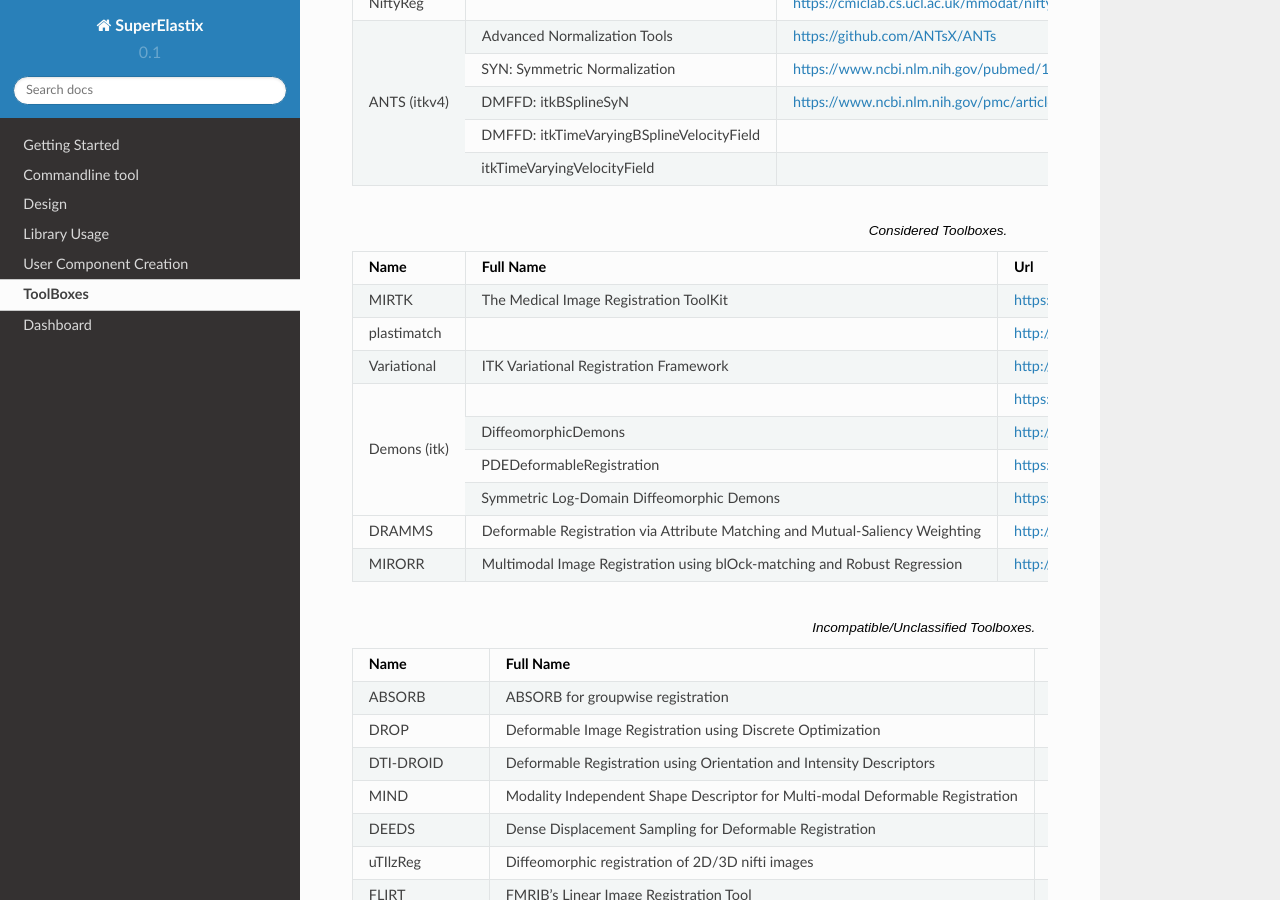
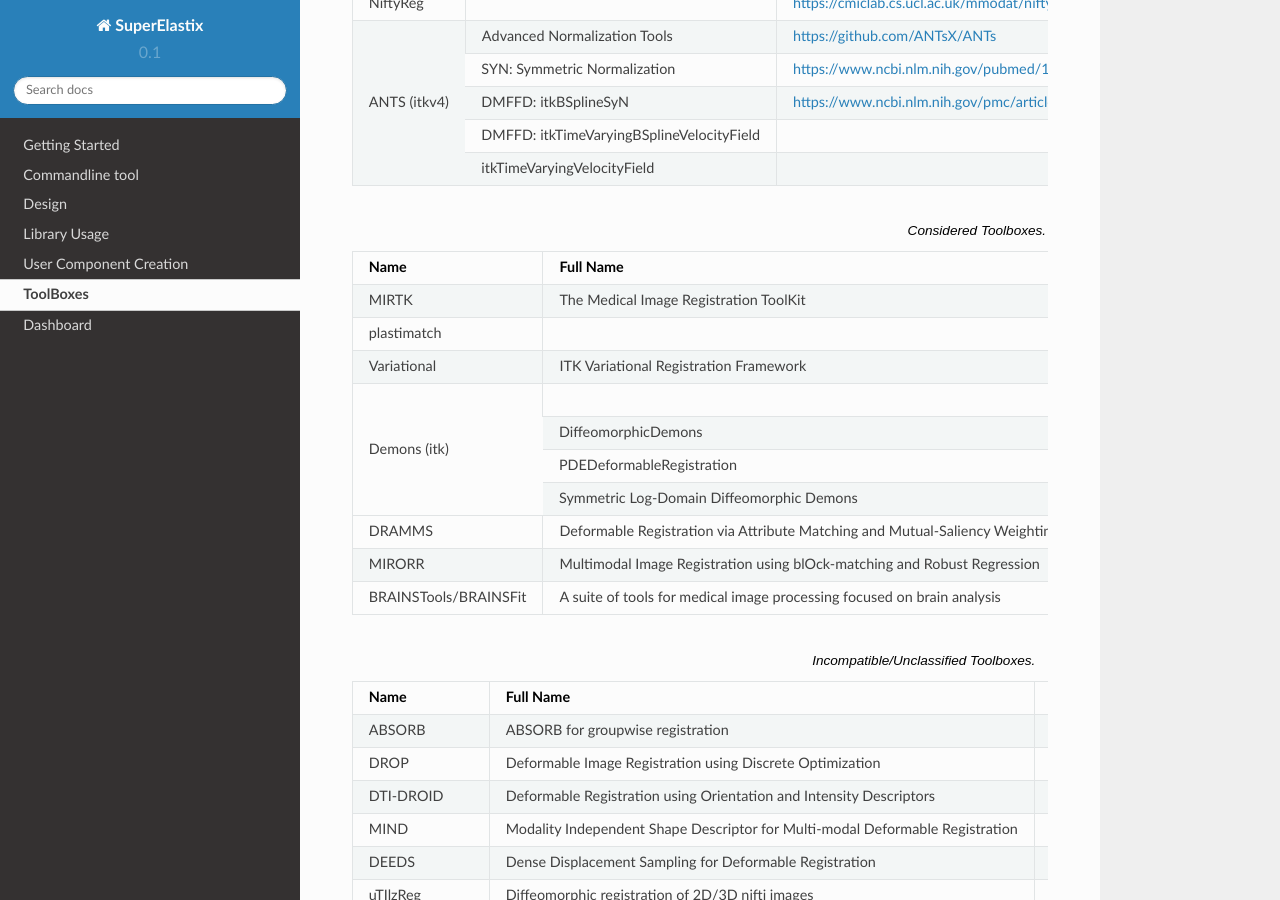
Before and after one commit to SuperElastix/SuperElastix-Documentation, a Sphinx documentation site: the page built from source/Toolboxes.rst, in a window 1280 px wide and 900 px high, scrolled down 329 px. Built offline with Sphinx 7.4.7 and the Read the Docs theme 2.0.0, drawn with Linux system fonts in a browser that asks for light colours.

Commit message:
Added BRAINSFit to toolbox list

```diff
--- a/source/Toolboxes.rst
+++ b/source/Toolboxes.rst
@@ -51,6 +51,8 @@
     | DRAMMS                 | Deformable Registration via Attribute Matching and Mutual-Saliency Weighting | http://www.med.upenn.edu/sbia/dramms.html                                    |
     +------------------------+------------------------------------------------------------------------------+------------------------------------------------------------------------------+
     | MIRORR                 | Multimodal Image Registration using blOck-matching and Robust Regression     | http://aehrc.github.io/Mirorr/                                               |
+    +------------------------+------------------------------------------------------------------------------+------------------------------------------------------------------------------+
+    | BRAINSTools/BRAINSFit  | A suite of tools for medical image processing focused on brain analysis      | https://github.com/BRAINSia/BRAINSTools/tree/master/BRAINSFit                |
     +------------------------+------------------------------------------------------------------------------+------------------------------------------------------------------------------+
 
 .. _table-incompatible:
```
